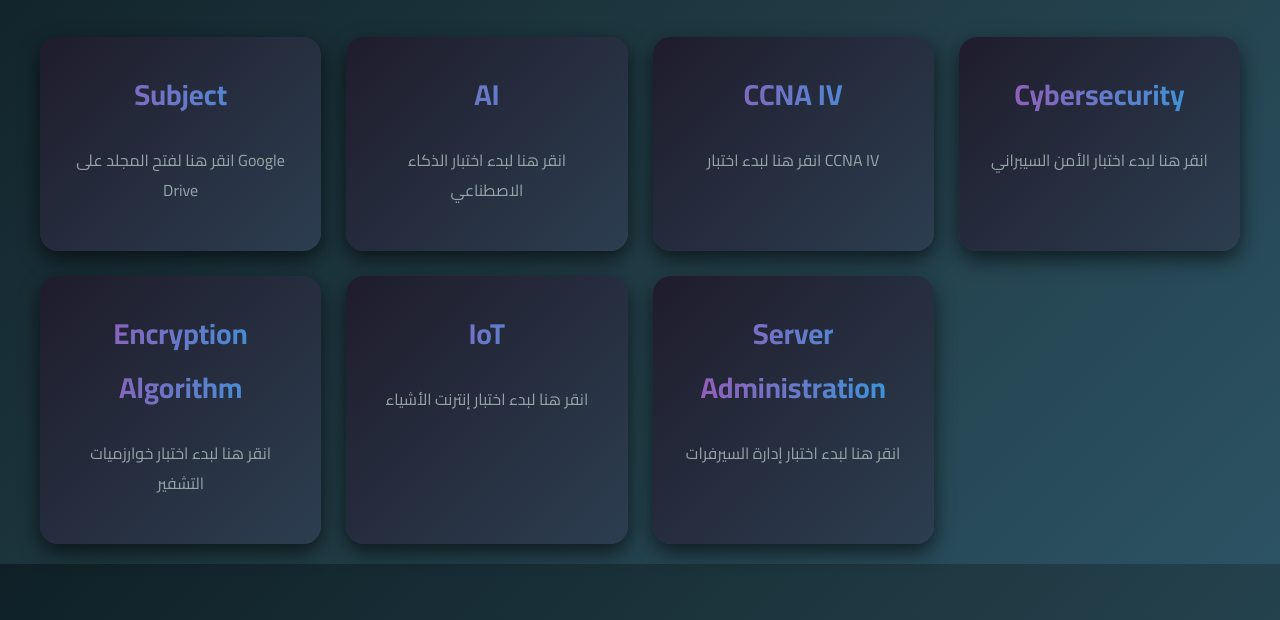
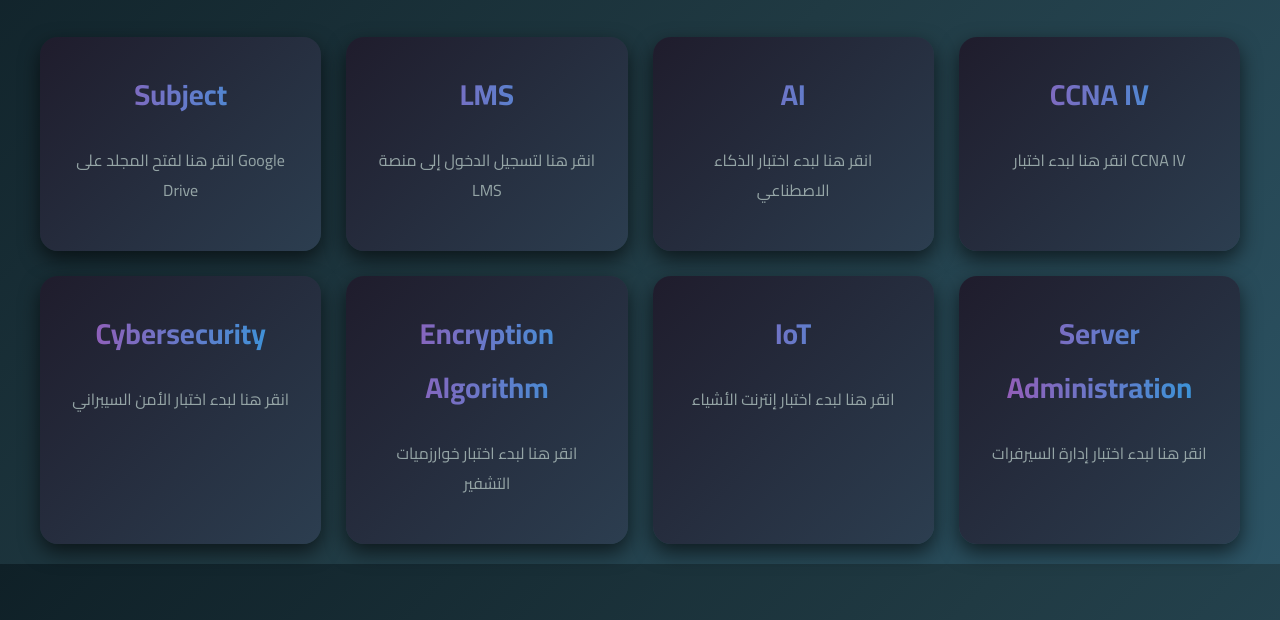
Before and after one commit to AmedAttia2026/network, a plain HTML site: page index.html in a window 1280 px wide. Shown: the part 180-800 px from the top of the page. Drawn offline with Linux system fonts and the light colour scheme.

Commit message:
Update index.html

```diff
--- a/index.html
+++ b/index.html
@@ -172,6 +172,10 @@
     	     <h2>Subject</h2>
     	     <p>انقر هنا لفتح المجلد على Google Drive</p>
         </a>
+	<a href="https://batechu.it-club.top/lms/login" class="card">
+    		<h2>LMS</h2>
+    		<p>انقر هنا لتسجيل الدخول إلى منصة LMS</p>
+	</a>
 
         <a href="AI/index.html" class="card">
             <h2>AI</h2>
```
